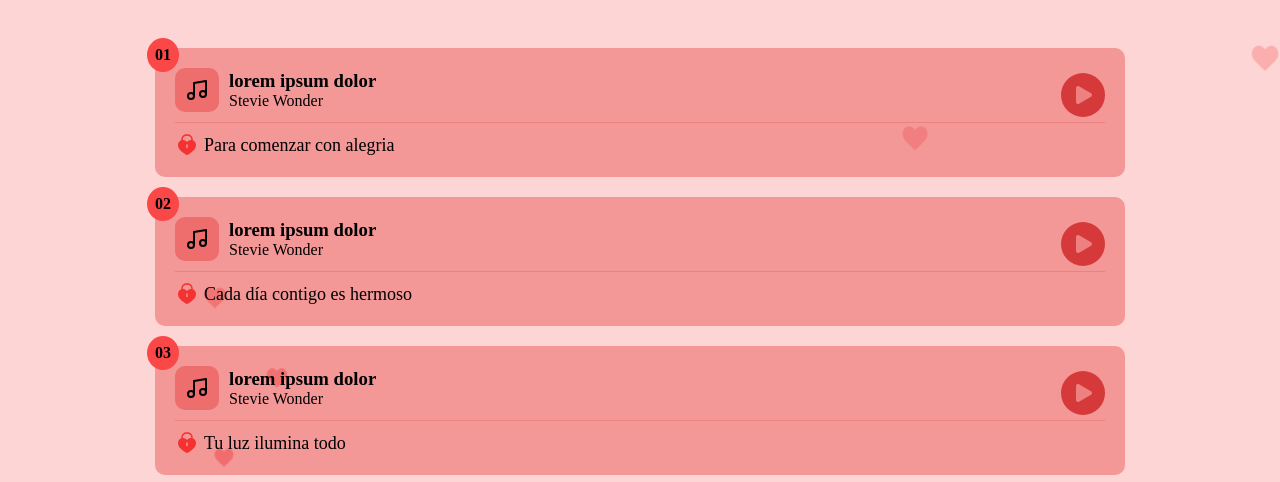
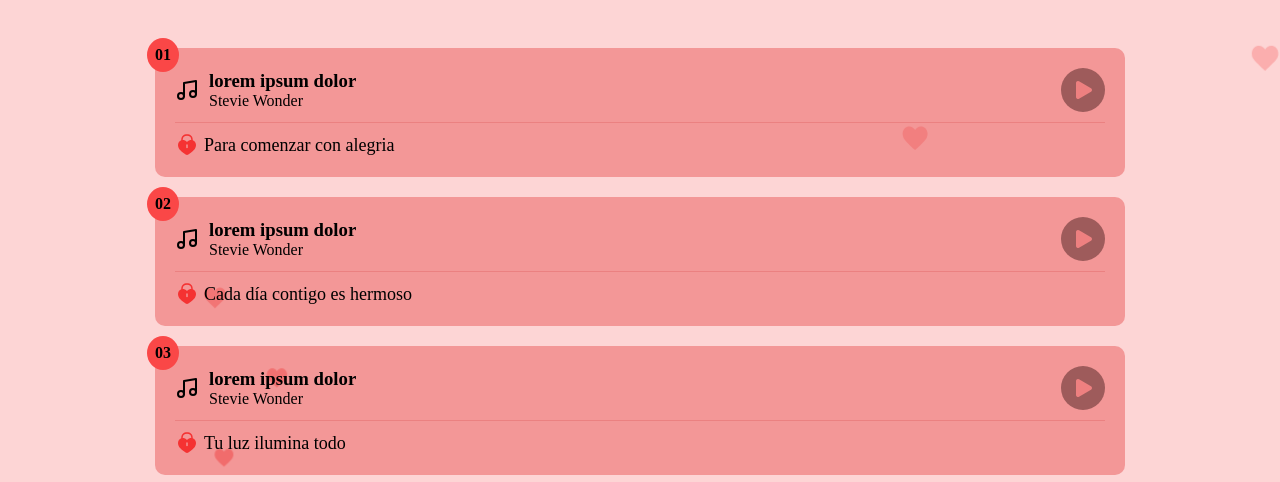
Before and after one commit to steven55sol/Andrea-HappyBirthday, a plain HTML site: page index.html in a window 1280 px wide. Shown: the part 287-769 px from the top of the page. Drawn offline with Linux system fonts and the light colour scheme.

Commit message:
Arreglando cambios en el css de las card

```diff
--- a/style.css
+++ b/style.css
@@ -33,7 +33,6 @@ main{
     align-items: flex-end;
     justify-content: center;
     padding: 1rem;
-    background-color: var(--color-primary);
     z-index: -1;
 }
 
@@ -105,7 +104,7 @@ main{
   padding: 2rem;
   opacity: 0;
   transform: translateY(40px);
-  transition: opacity 0.6s ease, transform 0.6s ease;
+  transition: opacity 0.6s ease, transform 0.8s ease;
 }
 
 .visible {
@@ -138,10 +137,17 @@ main{
   padding-bottom: 1rem;
 }
 
-.icon-music{
-  background-color: rgb(238, 109, 109);
+.icon-play{
+  background-color: rgb(158, 91, 91);
   padding: 1rem;
-  border-radius: 1rem;
+  border-radius: 50%;
+  margin-bottom: 1rem;
+  cursor: pointer;
+  transition: all 0.3s ease;
+}
+
+.icon-play:hover{
+  background-color: rgb(255, 80, 80);
 }
 
 .btns-music{
@@ -150,11 +156,7 @@ main{
   align-items: center;
 }
 
-.btns-music img{
-  background-color: #d63939;
-  padding: 1rem;
-  border-radius: 50%;
-}
+
 
 .container-subtitle_card{
   display: flex;
```
